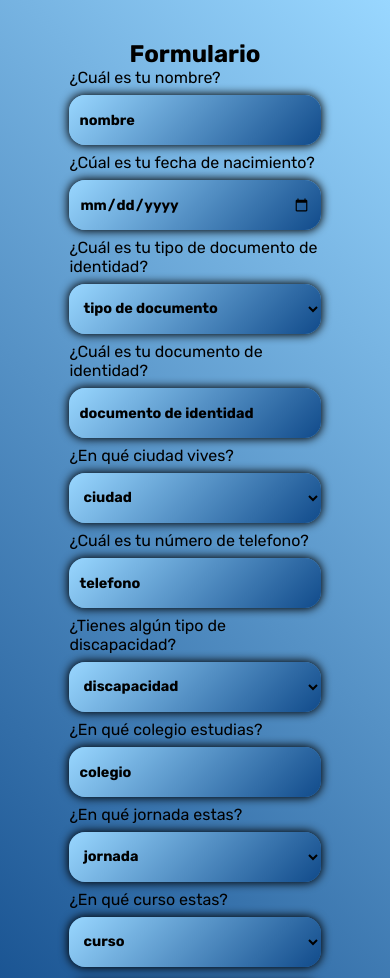
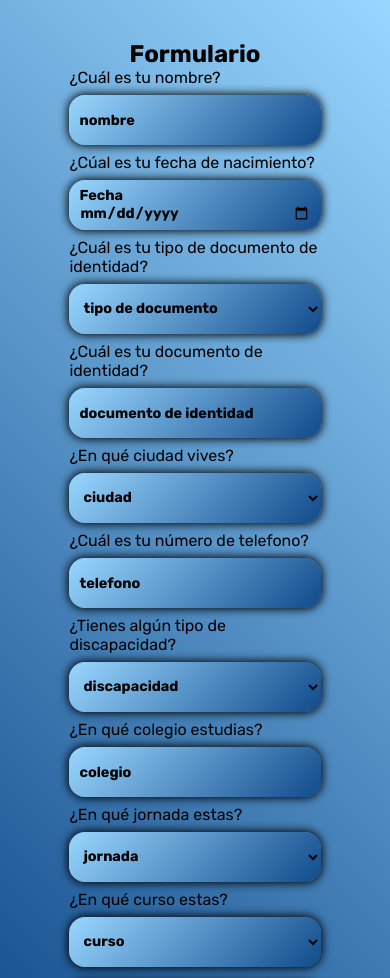
Before and after one commit to sasugo1337/015-Ejercicio-Formulario, a plain HTML site: page index.html in a window 390 px wide. Shown: the top 978 px of the page. Drawn offline with Linux system fonts and the light colour scheme.

Commit message:
[ADD] Se agregó el ::before al input .formulario__date

```diff
--- a/css/desktop.css
+++ b/css/desktop.css
@@ -10,3 +10,7 @@ button {
 h1 {
   font-size: 2.5rem;
 }
+
+.formulario__date::before {
+  content: none;
+}
--- a/css/mobile.css
+++ b/css/mobile.css
@@ -1,4 +1,4 @@
-@import url("https://fonts.googleapis.com/css2?family=Rubik:ital,wght@0,300..900;1,300..900&display=swap");
+@import url('https://fonts.googleapis.com/css2?family=Rubik:ital,wght@0,300..900;1,300..900&display=swap');
 
 :root {
   --light_blue: #99d7ff;
@@ -10,7 +10,7 @@
   box-sizing: border-box;
   padding: 0;
   margin: 0;
-  font-family: "Rubik", serif;
+  font-family: 'Rubik', serif;
 }
 body {
   background: linear-gradient(45deg, var(--dark_blue), var(--light_blue)); /* W3C, IE 10+/ Edge, Firefox 16+, Chrome 26+, Opera 12+, Safari 7+ */
@@ -90,3 +90,8 @@ option {
 .hidden_inicial {
   display: none;
 }
+
+.formulario__date::before {
+  content: 'Fecha';
+  display: flex;
+}
--- a/index.html
+++ b/index.html
@@ -22,7 +22,7 @@
         <div>
           <label for="nacimiento">
             <span>¿Cúal es tu fecha de nacimiento?</span>
-            <input type="date" name="nacimiento" id="nacimiento" required />
+            <input class="formulario__date" type="date" name="nacimiento" id="nacimiento" required />
           </label>
         </div>
         <div>
```
